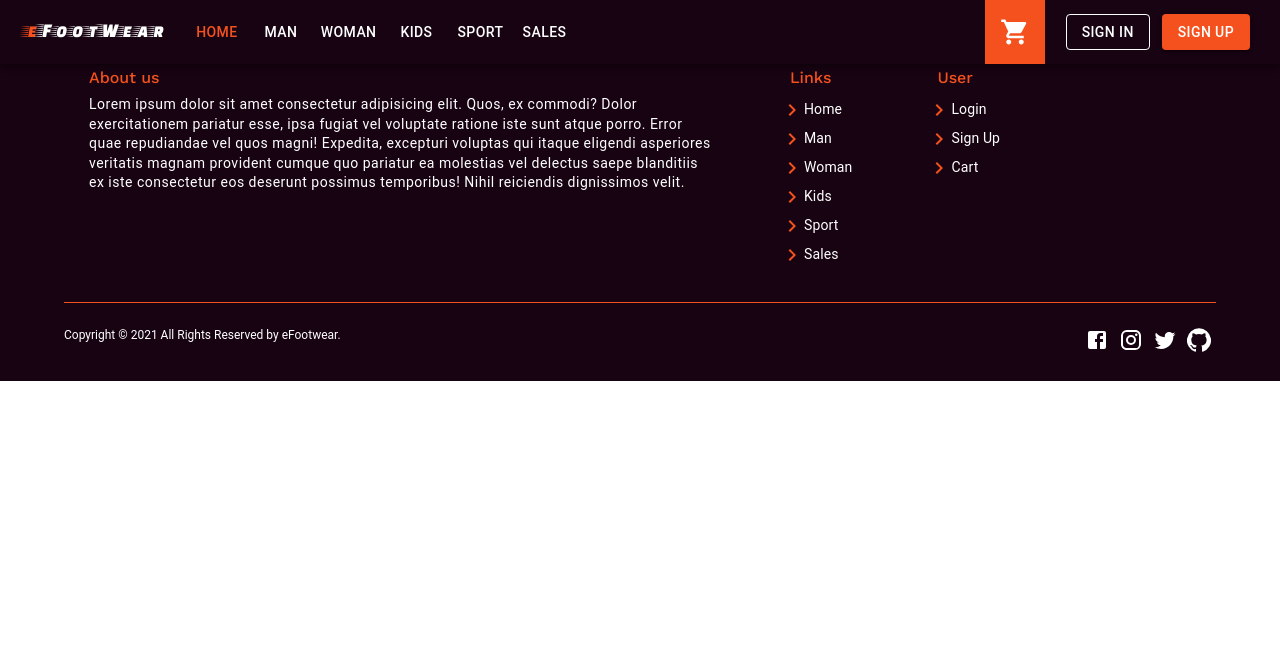
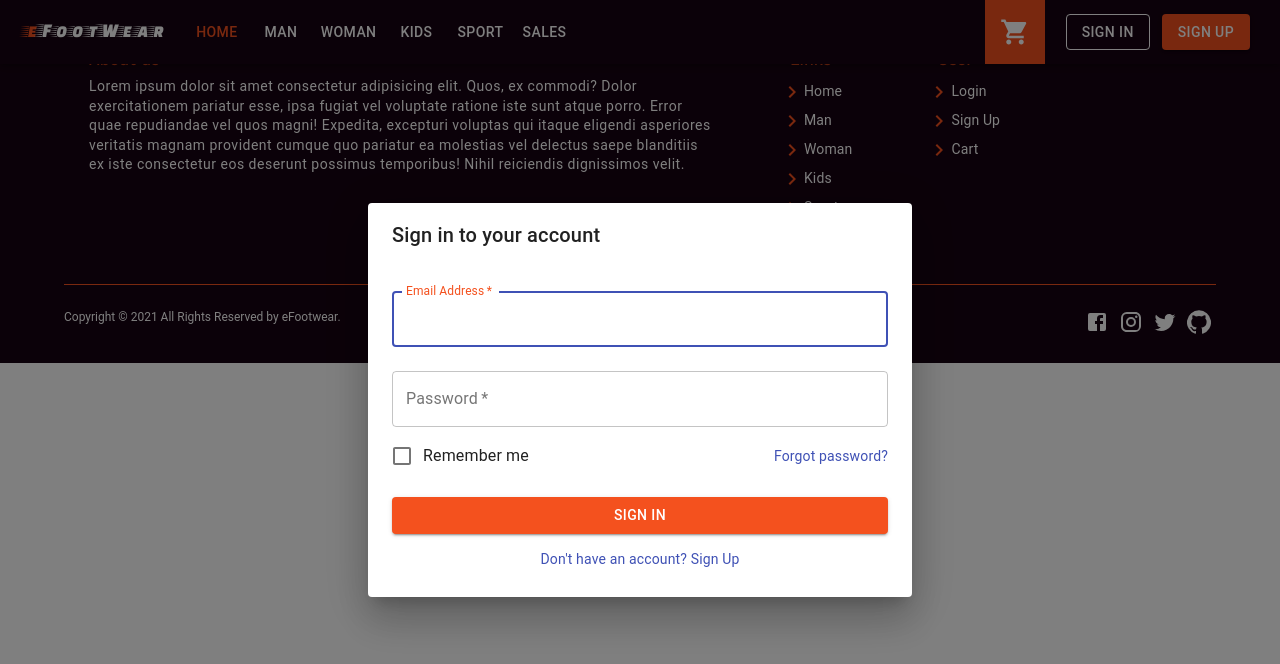
Before and after one commit to Pabeloszh/e-footwear, a React (Create React App) app in the folder frontend/: page /login in a window 1280 px wide. Shown: the top 664 px of the page. Built offline with nearby package versions, Linux system fonts and the light colour scheme.

Commit message:
login modal added

```diff
--- a/frontend/src/App.tsx
+++ b/frontend/src/App.tsx
@@ -6,6 +6,7 @@ import {
 } from "react-router-dom";
 import { Navbar } from './components/Navbar/';
 import { Home } from './components/Home/';
+import { Login } from './components/Login';
 import { Footer } from './components/Footer/';
 
 const App: React.FC = () => {
@@ -15,12 +16,12 @@ const App: React.FC = () => {
         <Navbar/>
           <Switch>
               <Route exact path="/">
-                <Home/>
+                <Home />
               </Route>
-              <Route path="/login">
-                <div>login</div>
-              </Route>
+              {/* <Route path="/login">
+              </Route> */}
           </Switch>
+        <Login />
         <Footer/>
       </Router>
     </div>
--- /dev/null
+++ b/frontend/src/components/Login/Login.style.ts
@@ -0,0 +1,29 @@
+import styled from "styled-components";
+
+export const StyledLogin = styled.div`
+    .MuiGrid-container{
+        margin-bottom:20px;
+    }
+    .MuiGrid-grid-xs-true{
+        text-align:right;
+    }
+    button{
+        background-color:#F4511E;
+        margin-bottom:15px;
+    }
+    .sign-in{
+        display:flex;
+        justify-content:center;
+        margin-bottom:20px;
+    }
+    .MuiInput-underline:after{
+        border:2px solid #f4511e !important;
+    }
+    .Mui-focused{
+        color:#f4511e !important;
+    }
+    .MuiCheckbox-colorPrimary.Mui-checked{
+        color:#f4511e !important;
+    }
+
+`;
--- /dev/null
+++ b/frontend/src/components/Login/Login.tsx
@@ -0,0 +1,74 @@
+import React from 'react';
+import { StyledLogin } from "./Login.style"
+import Button from '@material-ui/core/Button';
+import TextField from '@material-ui/core/TextField';
+import Dialog from '@material-ui/core/Dialog';
+import DialogContent from '@material-ui/core/DialogContent';
+import Grid from '@material-ui/core/Grid';
+import Link from '@material-ui/core/Link';
+import DialogTitle from '@material-ui/core/DialogTitle';
+import FormControlLabel from '@material-ui/core/FormControlLabel';
+import Checkbox from '@material-ui/core/Checkbox';
+
+export const Login: React.FC = () => {
+    return (
+        <Dialog open={true} onClose={()=>console.log('close')} aria-labelledby="form-dialog-title">
+                <StyledLogin>
+                <DialogTitle id="form-dialog-title">Sign in to your account</DialogTitle>
+                <DialogContent>
+                <form noValidate>
+                    <TextField
+                        variant="outlined"
+                        margin="normal"
+                        required
+                        fullWidth
+                        id="email"
+                        label="Email Address"
+                        name="email"
+                        autoComplete="email"
+                        autoFocus
+                    />
+                    <TextField
+                        variant="outlined"
+                        margin="normal"
+                        required
+                        fullWidth
+                        name="password"
+                        label="Password"
+                        type="password"
+                        id="password"
+                        autoComplete="current-password"
+                    />
+                    <Grid container alignItems="center">
+                        <Grid item>
+                        <FormControlLabel
+                        control={<Checkbox value="remember" color="primary" />}
+                        label="Remember me"
+                        />
+                        </Grid>
+                        <Grid item xs>
+                        <Link href="#" variant="body2">
+                            Forgot password?
+                        </Link>
+                        </Grid>
+                    </Grid>
+
+                    <Button
+                        type="submit"
+                        fullWidth
+                        variant="contained"
+                        color="primary"
+                    >
+                        Sign In
+                    </Button>
+                    <Link href="#" variant="body2" className="sign-in">
+                        {"Don't have an account? Sign Up"}
+                    </Link>
+                </form>
+                </DialogContent>
+        </StyledLogin>
+        </Dialog>
+    )
+}
+
+export default Login
--- /dev/null
+++ b/frontend/src/components/Login/index.ts
@@ -0,0 +1,3 @@
+import { Login } from "./Login";
+
+export { Login }
```
